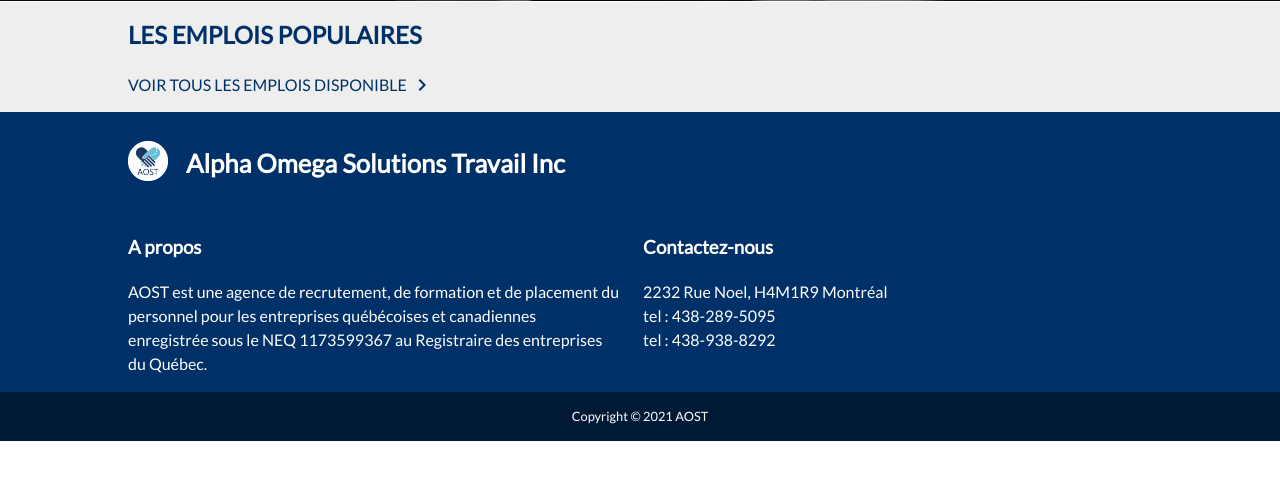
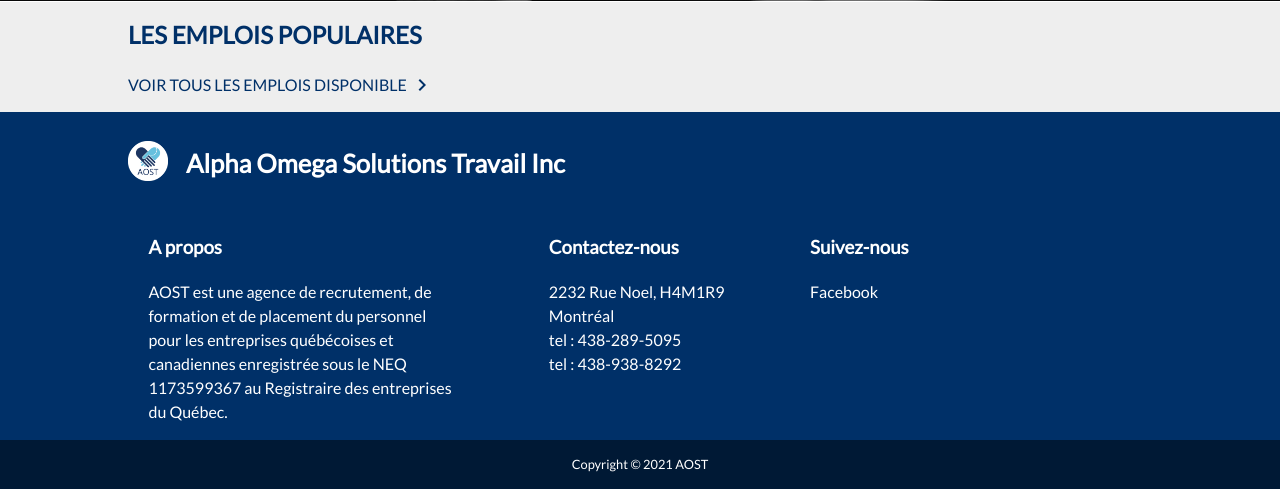
Before and after one commit to donaldnkouathio/aost, a PHP site: page /home/index.php in a window 1280 px wide. Shown: the part 1432-1921 px from the top of the page. Before the commit the page ends 1873 px from the top, so only its background shows below. Run offline with PHP 8.4, Linux system fonts and the light colour scheme; data that the repository does not hold is empty.

Commit message:
Mis à jours du footer

```diff
--- a/footer/footer.css
+++ b/footer/footer.css
@@ -37,7 +37,28 @@
 /***** Media Query *****/
 
 /* Mobile */
-@media (min-width: 320px) {
+@media (max-width: 575px) {
+  .footer-contain{
+    width: 100% !important;
+    box-sizing: border-box;
+    padding: 0px !important;
+  }
+  .contact_us{
+    padding-left: 0px !important;
+  }
+}
+
+/* Tablette */
+@media (max-width: 991px) {
+  .footer-contain{
+    width: 32%;
+    vertical-align: top;
+    box-sizing: border-box;
+    padding-left: 2%;
+  }
+  .contact_us{
+    padding-left: 50px;
+  }
   .footer-logo h1{
     font-size: 1.1em;
   }
@@ -49,15 +70,6 @@
   }
   .footer-contain p{
     font-size: 0.9em;
-  }
-}
-
-/* Tablette */
-@media (min-width: 576px) {
-  .footer-contain{
-    width: 48%;
-    vertical-align: top;
-    margin-left: 2%;
   }
 }
 
@@ -75,6 +87,15 @@
   .footer-logo img{
     margin-bottom: -8px;
   }
+  .footer-contain{
+    width: 32%;
+    vertical-align: top;
+    box-sizing: border-box;
+    padding-left: 2%;
+  }
+  .contact_us{
+    padding-left: 90px !important;
+  }
 }
 
 /* TV */
--- a/footer/footer.php
+++ b/footer/footer.php
@@ -16,13 +16,19 @@
           </p>
         </div>
 
-        <div class="footer-contain">
+        <div class="footer-contain contact_us">
           <h3>Contactez-nous</h3>
           <p>
             2232 Rue Noel, H4M1R9 Montréal <br>
             tel : 438-289-5095 <br>
             tel : 438-938-8292
           </p>
+        </div>
+
+
+        <div class="footer-contain">
+          <h3>Suivez-nous</h3>
+          <p><a href="https://www.facebook.com/ALPHA-OMEGA-Solutions-Travail-AOST-120693572651635/" target="_blank" style="color: white">Facebook</a></p>
         </div>
 
       </div>
```
